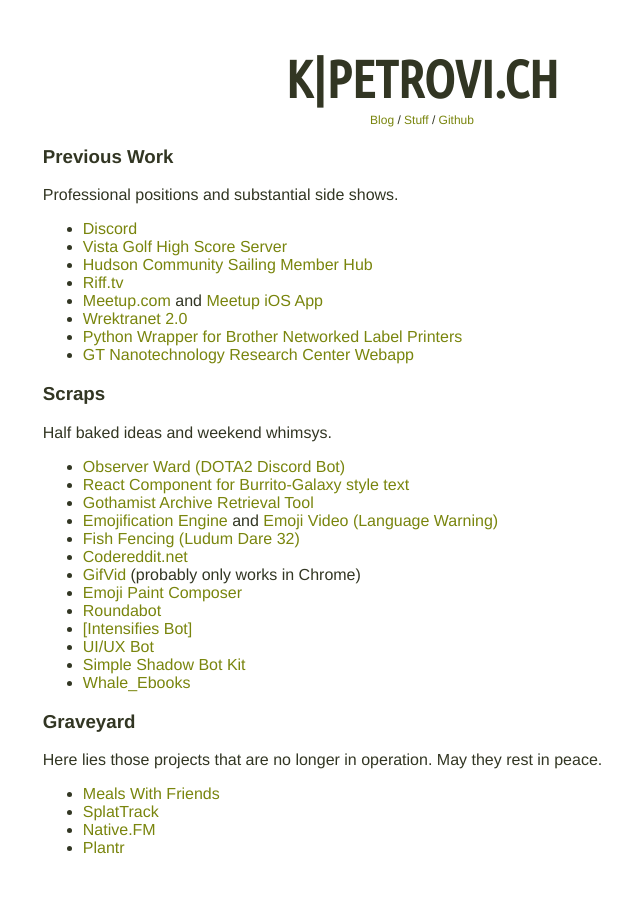
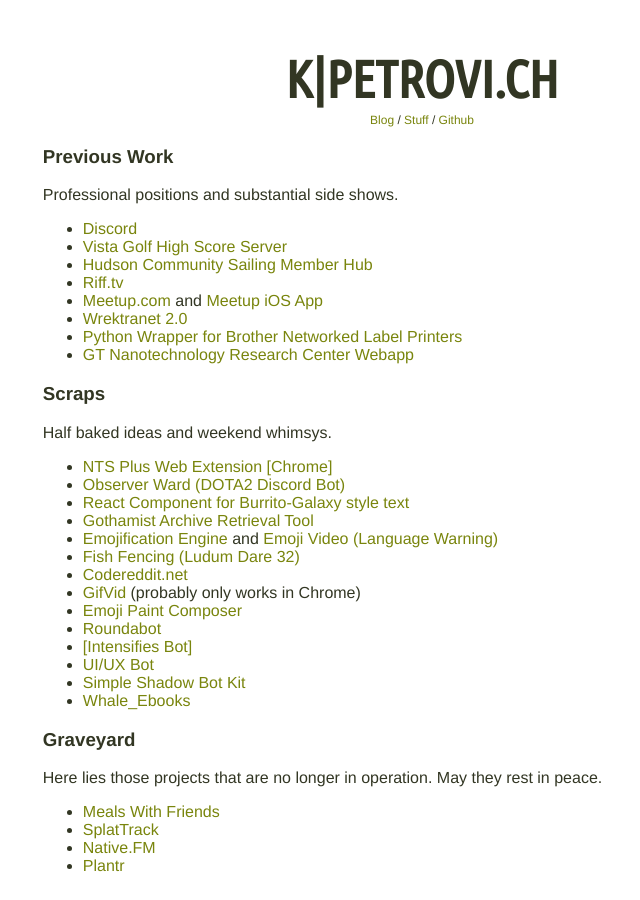
Before and after one commit to fozzle/fozzle.github.io, a Jekyll site: the page built from stuff.html, in a window 1280 px wide. Shown: the whole page, without its empty margins (218-858 px from the left). Built offline with Jekyll 4.4.1, drawn with Linux system fonts in a browser that asks for light colours.

Commit message:
nts plus to stuff

```diff
--- a/stuff.html
+++ b/stuff.html
@@ -18,6 +18,7 @@ title: Kyle Petrovich - Stuff
 <h3>Scraps</h3>
   <p>Half baked ideas and weekend whimsys.</p>
   <ul>
+    <li><a href="https://github.com/fozzle/nts-plus">NTS Plus Web Extension</a> <a href="https://chromewebstore.google.com/detail/nts-plus/dbjomkedafclfpccaoeimlelhmmhaemi">[Chrome]</a></li>
     <li><a href="https://observerward.solutions">Observer Ward (DOTA2 Discord Bot)</a></li>
     <li><a href="/react-burrito-type-example/">React Component for Burrito-Galaxy style text</a></li>
     <li><a href="/e-clips/">Gothamist Archive Retrieval Tool</a></li>
```
